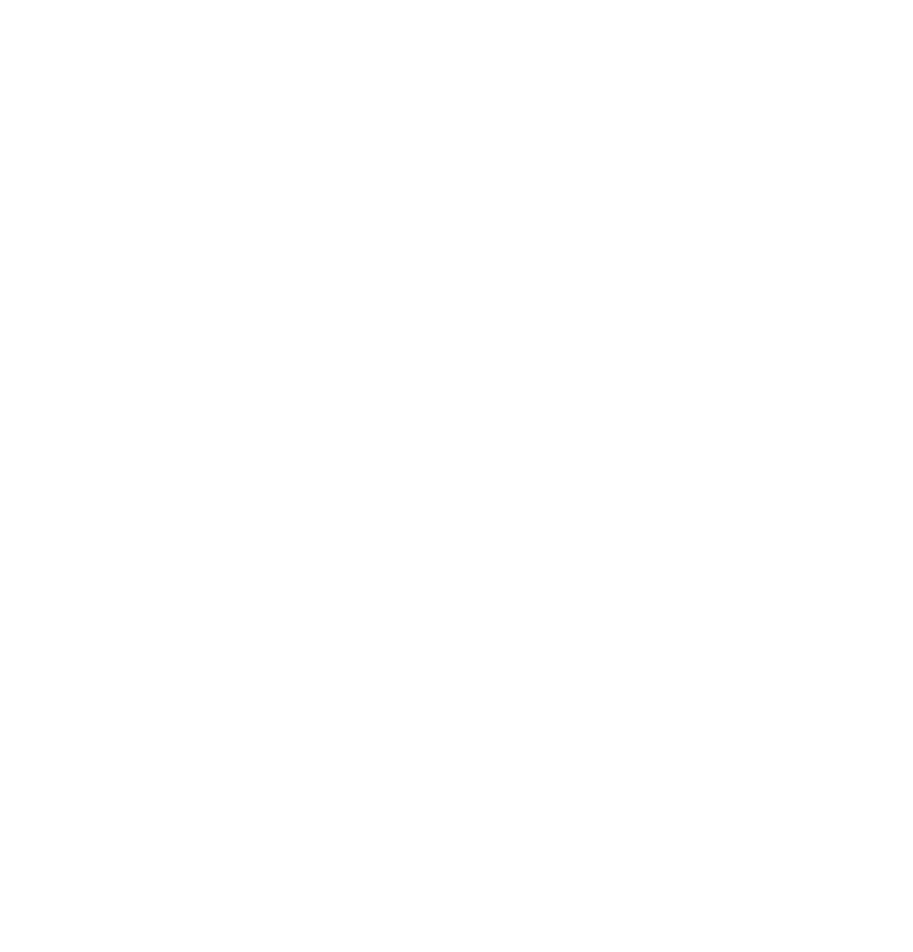
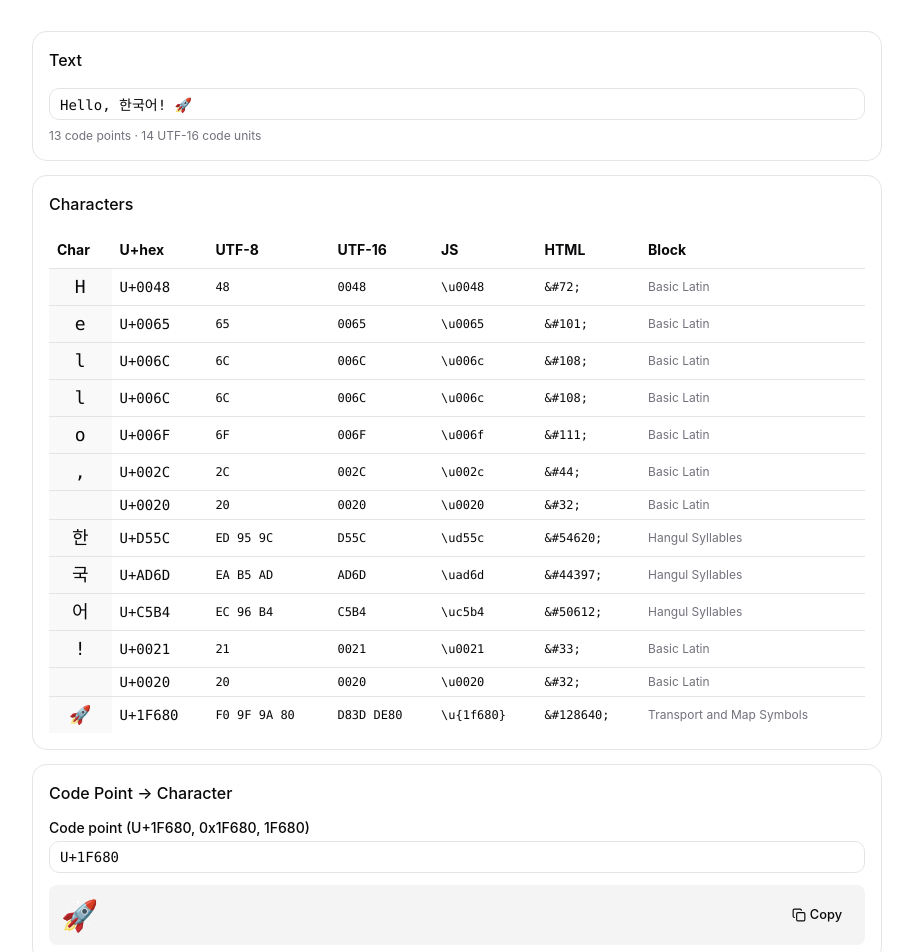
Before and after one commit to orykr/tool.ory.kr, a SvelteKit app in the folder frontend/: page /unicode in a window 1280 px wide. Before the commit this address had no page. Shown: the part 160-1112 px from the top of the page, without its empty margins (183-1096 px from the left). Before the commit the page ends 800 px from the top, so only its background shows below. Built offline with nearby package versions, Linux system fonts and the light colour scheme.

Commit message:
feat(unicode): add Unicode character inspector with UTF-8/16 and blocks

```diff
--- /dev/null
+++ b/frontend/src/lib/unicode.ts
@@ -0,0 +1,116 @@
+export interface CharInfo {
+	char: string;
+	codePoint: number;
+	hex: string;
+	utf8Bytes: number[];
+	utf16Units: number[];
+	htmlEntity: string;
+	cssEscape: string;
+	jsEscape: string;
+	urlEncoded: string;
+	block: string;
+	category: string;
+}
+
+const BLOCKS: Array<[number, number, string]> = [
+	[0x0000, 0x007f, "Basic Latin"],
+	[0x0080, 0x00ff, "Latin-1 Supplement"],
+	[0x0100, 0x017f, "Latin Extended-A"],
+	[0x0180, 0x024f, "Latin Extended-B"],
+	[0x0250, 0x02af, "IPA Extensions"],
+	[0x0300, 0x036f, "Combining Diacritical Marks"],
+	[0x0370, 0x03ff, "Greek and Coptic"],
+	[0x0400, 0x04ff, "Cyrillic"],
+	[0x0590, 0x05ff, "Hebrew"],
+	[0x0600, 0x06ff, "Arabic"],
+	[0x0900, 0x097f, "Devanagari"],
+	[0x0e00, 0x0e7f, "Thai"],
+	[0x1100, 0x11ff, "Hangul Jamo"],
+	[0x2000, 0x206f, "General Punctuation"],
+	[0x2070, 0x209f, "Superscripts and Subscripts"],
+	[0x20a0, 0x20cf, "Currency Symbols"],
+	[0x2100, 0x214f, "Letterlike Symbols"],
+	[0x2150, 0x218f, "Number Forms"],
+	[0x2190, 0x21ff, "Arrows"],
+	[0x2200, 0x22ff, "Mathematical Operators"],
+	[0x2300, 0x23ff, "Miscellaneous Technical"],
+	[0x2500, 0x257f, "Box Drawing"],
+	[0x2580, 0x259f, "Block Elements"],
+	[0x25a0, 0x25ff, "Geometric Shapes"],
+	[0x2600, 0x26ff, "Miscellaneous Symbols"],
+	[0x2700, 0x27bf, "Dingbats"],
+	[0x3000, 0x303f, "CJK Symbols and Punctuation"],
+	[0x3040, 0x309f, "Hiragana"],
+	[0x30a0, 0x30ff, "Katakana"],
+	[0x3130, 0x318f, "Hangul Compatibility Jamo"],
+	[0x3400, 0x4dbf, "CJK Unified Ideographs Extension A"],
+	[0x4e00, 0x9fff, "CJK Unified Ideographs"],
+	[0xac00, 0xd7af, "Hangul Syllables"],
+	[0xe000, 0xf8ff, "Private Use Area"],
+	[0xfb00, 0xfb4f, "Alphabetic Presentation Forms"],
+	[0xfe70, 0xfeff, "Arabic Presentation Forms-B"],
+	[0xff00, 0xffef, "Halfwidth and Fullwidth Forms"],
+	[0x1d400, 0x1d7ff, "Mathematical Alphanumeric Symbols"],
+	[0x1f300, 0x1f5ff, "Miscellaneous Symbols and Pictographs"],
+	[0x1f600, 0x1f64f, "Emoticons"],
+	[0x1f680, 0x1f6ff, "Transport and Map Symbols"],
+	[0x1f900, 0x1f9ff, "Supplemental Symbols and Pictographs"],
+	[0x20000, 0x2a6df, "CJK Unified Ideographs Extension B"]
+];
+
+export function blockOf(codePoint: number): string {
+	for (const [from, to, name] of BLOCKS) {
+		if (codePoint >= from && codePoint <= to) return name;
+	}
+	return "Unknown";
+}
+
+export function categoryOf(char: string): string {
+	const cp = char.codePointAt(0) ?? 0;
+	if (cp <= 0x1f || cp === 0x7f) return "Control";
+	if (/\s/.test(char)) return "Whitespace";
+	if (/\d/.test(char)) return "Digit";
+	if (/[a-zA-Z]/.test(char)) return "Letter (ASCII)";
+	if (/\p{L}/u.test(char)) return "Letter";
+	if (/\p{N}/u.test(char)) return "Number";
+	if (/\p{P}/u.test(char)) return "Punctuation";
+	if (/\p{S}/u.test(char)) return "Symbol";
+	if (/\p{Mark}/u.test(char)) return "Mark";
+	return "Other";
+}
+
+export function inspectChar(char: string): CharInfo {
+	const cp = char.codePointAt(0)!;
+	const utf8 = new TextEncoder().encode(char);
+	const utf16: number[] = [];
+	for (let i = 0; i < char.length; i++) utf16.push(char.charCodeAt(i));
+	return {
+		char,
+		codePoint: cp,
+		hex: cp.toString(16).toUpperCase().padStart(4, "0"),
+		utf8Bytes: Array.from(utf8),
+		utf16Units: utf16,
+		htmlEntity: `&#${cp};`,
+		cssEscape: "\\" + cp.toString(16),
+		jsEscape: cp <= 0xffff ? `\\u${cp.toString(16).padStart(4, "0")}` : `\\u{${cp.toString(16)}}`,
+		urlEncoded: encodeURIComponent(char),
+		block: blockOf(cp),
+		category: categoryOf(char)
+	};
+}
+
+export function splitChars(input: string): string[] {
+	return Array.from(input);
+}
+
+export function fromCodePoint(input: string): string | null {
+	const trimmed = input.trim().replace(/^(U\+|0x|\\u\{?|\\u)/i, "").replace(/[}\s]/g, "");
+	if (!/^[0-9a-fA-F]+$/.test(trimmed)) return null;
+	const cp = parseInt(trimmed, 16);
+	if (cp < 0 || cp > 0x10ffff) return null;
+	try {
+		return String.fromCodePoint(cp);
+	} catch {
+		return null;
+	}
+}
--- a/frontend/src/routes/+page.svelte
+++ b/frontend/src/routes/+page.svelte
@@ -421,6 +421,11 @@
 			href: "/clamp",
 			title: "CSS clamp() Generator",
 			description: "Build fluid CSS clamp() values that scale between viewports."
+		},
+		{
+			href: "/unicode",
+			title: "Unicode Inspector",
+			description: "Inspect code points, UTF-8/16 encoding, HTML/JS escapes per character."
 		}
 	];
 </script>
--- /dev/null
+++ b/frontend/src/routes/unicode/+page.svelte
@@ -0,0 +1,112 @@
+<script lang="ts">
+	import * as Card from "$lib/components/ui/card/index.js";
+	import { Button } from "$lib/components/ui/button/index.js";
+	import { Input } from "$lib/components/ui/input/index.js";
+	import { Label } from "$lib/components/ui/label/index.js";
+	import ArrowLeft from "@lucide/svelte/icons/arrow-left";
+	import Copy from "@lucide/svelte/icons/copy";
+	import Check from "@lucide/svelte/icons/check";
+	import { inspectChar, splitChars, fromCodePoint } from "$lib/unicode";
+
+	let input = $state("Hello, 한국어! 🚀");
+	let cpInput = $state("U+1F680");
+
+	let chars = $derived(splitChars(input).map((c) => inspectChar(c)));
+	let cpChar = $derived(fromCodePoint(cpInput));
+
+	let copied = $state<string | null>(null);
+	async function copy(key: string, value: string) {
+		await navigator.clipboard.writeText(value);
+		copied = key;
+		setTimeout(() => (copied = null), 1200);
+	}
+
+	function fmtBytes(bytes: number[]): string {
+		return bytes.map((b) => b.toString(16).padStart(2, "0").toUpperCase()).join(" ");
+	}
+
+	function fmtUnits(units: number[]): string {
+		return units.map((u) => u.toString(16).padStart(4, "0").toUpperCase()).join(" ");
+	}
+</script>
+
+<main class="container mx-auto max-w-4xl px-6 py-12">
+	<nav class="mb-6">
+		<a
+			href="/"
+			class="text-muted-foreground hover:text-foreground inline-flex items-center gap-1 text-sm font-medium transition-colors"
+		>
+			<ArrowLeft class="h-4 w-4" />
+			Back to Tools
+		</a>
+	</nav>
+
+	<header class="mb-8">
+		<h1 class="text-3xl font-bold tracking-tight">Unicode Inspector</h1>
+		<p class="text-muted-foreground mt-1">
+			Inspect each character's code point, UTF-8/16 encoding, HTML/JS escapes, and Unicode block.
+		</p>
+	</header>
+
+	<Card.Root class="mb-4">
+		<Card.Header><Card.Title class="text-base">Text</Card.Title></Card.Header>
+		<Card.Content>
+			<Input bind:value={input} class="font-mono" />
+			<p class="text-muted-foreground mt-2 text-xs">
+				{chars.length} code points · {input.length} UTF-16 code units
+			</p>
+		</Card.Content>
+	</Card.Root>
+
+	<Card.Root class="mb-4">
+		<Card.Header><Card.Title class="text-base">Characters</Card.Title></Card.Header>
+		<Card.Content class="overflow-x-auto">
+			<table class="w-full text-sm">
+				<thead>
+					<tr class="border-b text-left">
+						<th class="px-2 py-2">Char</th>
+						<th class="px-2 py-2">U+hex</th>
+						<th class="px-2 py-2">UTF-8</th>
+						<th class="px-2 py-2">UTF-16</th>
+						<th class="px-2 py-2">JS</th>
+						<th class="px-2 py-2">HTML</th>
+						<th class="px-2 py-2">Block</th>
+					</tr>
+				</thead>
+				<tbody>
+					{#each chars as c, i (i + c.char)}
+						<tr class="border-b font-mono last:border-0">
+							<td class="bg-muted/50 px-2 py-1 text-center text-lg">{c.char}</td>
+							<td class="px-2 py-1">U+{c.hex}</td>
+							<td class="px-2 py-1 text-xs">{fmtBytes(c.utf8Bytes)}</td>
+							<td class="px-2 py-1 text-xs">{fmtUnits(c.utf16Units)}</td>
+							<td class="px-2 py-1 text-xs">{c.jsEscape}</td>
+							<td class="px-2 py-1 text-xs">{c.htmlEntity}</td>
+							<td class="text-muted-foreground px-2 py-1 font-sans text-xs">{c.block}</td>
+						</tr>
+					{/each}
+				</tbody>
+			</table>
+		</Card.Content>
+	</Card.Root>
+
+	<Card.Root>
+		<Card.Header><Card.Title class="text-base">Code Point → Character</Card.Title></Card.Header>
+		<Card.Content class="space-y-3">
+			<div class="space-y-1.5">
+				<Label for="cp">Code point (U+1F680, 0x1F680, 1F680)</Label>
+				<Input id="cp" bind:value={cpInput} class="font-mono" />
+			</div>
+			{#if cpChar !== null}
+				<div class="bg-muted flex items-center justify-between rounded-md p-3">
+					<p class="text-3xl">{cpChar}</p>
+					<Button variant="ghost" size="sm" onclick={() => copy("cc", cpChar!)}>
+						{#if copied === "cc"}<Check />Copied{:else}<Copy />Copy{/if}
+					</Button>
+				</div>
+			{:else if cpInput.trim()}
+				<p class="text-destructive text-xs">Invalid code point.</p>
+			{/if}
+		</Card.Content>
+	</Card.Root>
+</main>
```
Also changed, not shown: 1 other file (tests, documents, lock files or other folders).
